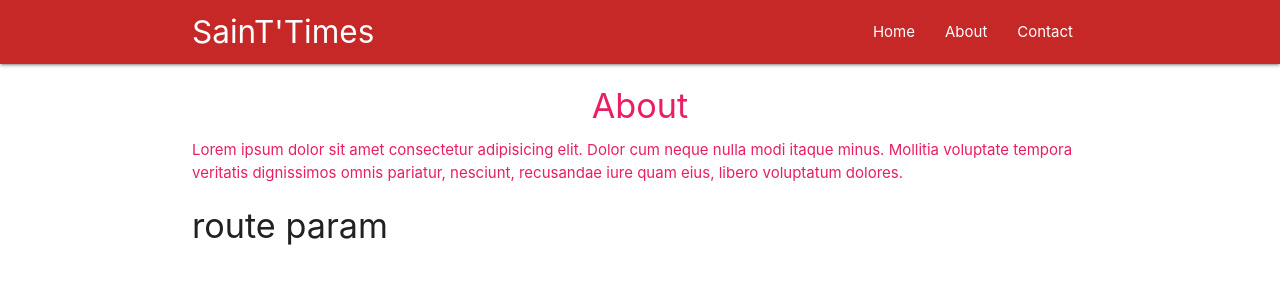
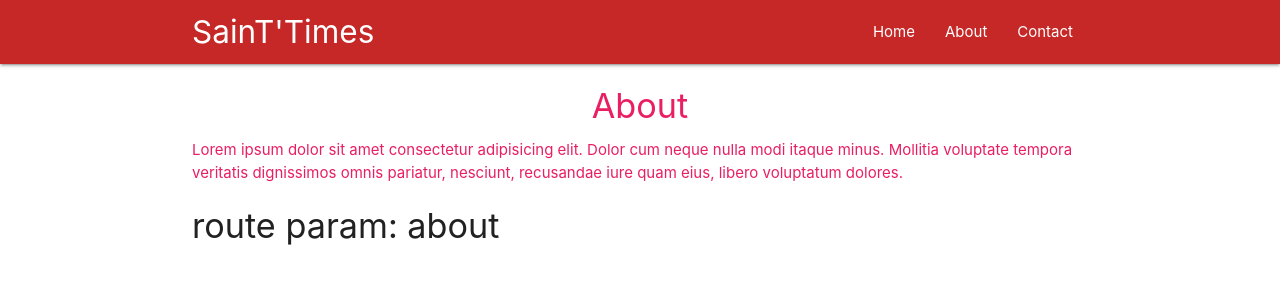
Before and after one commit to Jitgitbit/react-exercise-four, a React (Create React App) app: page /about in a window 1280 px wide. Shown: the top 300 px of the page. Built offline with nearby package versions, Linux system fonts and the light colour scheme.

Commit message:
that's the route param

```diff
--- a/src/components/Post.jsx
+++ b/src/components/Post.jsx
@@ -1,14 +1,20 @@
 import React, { Component } from 'react'
 
 export default class Post extends Component {
+  state ={
+    id: null
+  }
   componentDidMount(){
     console.log(`=========>> PROPS IN POST:`,this.props)
-    let id = this.props.match.params.post_id
+    let specificId = this.props.match.params.post_id
+    this.setState({
+      id: specificId
+    })
   }
   render() {
     return (
       <div className='container'>
-        <h4>route param</h4>
+        <h4>route param: {this.state.id}</h4>
       </div>
     )
   }
```
